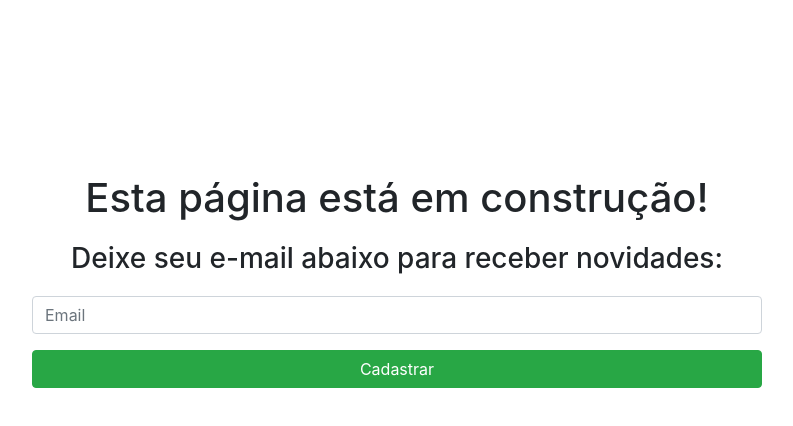
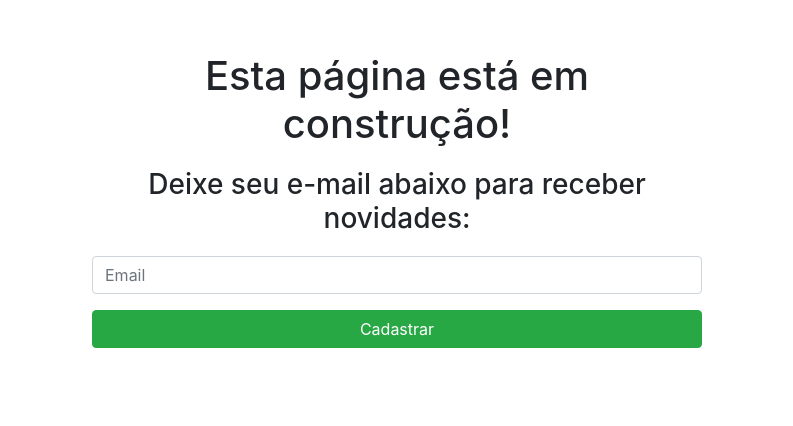
Before and after one commit to MatheusMiliorini/matheusmiliorini.github.io, a plain HTML site: page index.html in a window 1280 px wide. Shown: the part 192-618 px from the top of the page, without its empty margins (243-1036 px from the left). Drawn offline with nearby package versions, Linux system fonts and the light colour scheme.

Commit message:
Centralizado verticalmente

```diff
--- a/index.html
+++ b/index.html
@@ -15,15 +15,15 @@
             margin-bottom: 20px;
         }
         .row {
-            margin-top: 33%;
+            margin: 0px;
+            height: 100%;
         }
     </style>
 </head>
 
 <body>
-    <div class="container">
     <div class="row">
-            <div class="col-8 offset-2">
+        <div class="col-6 offset-3 align-self-center">
             <h1 class="centralizado">Esta página está em construção!</h1>
             <h3 class="centralizado">Deixe seu e-mail abaixo para receber novidades:</h3>
             <form>
@@ -36,7 +36,6 @@
             </form>
         </div>
     </div>
-    </div>
 </body>
 
 </html>
```
Lines whose indentation alone changed are shown as unchanged.
